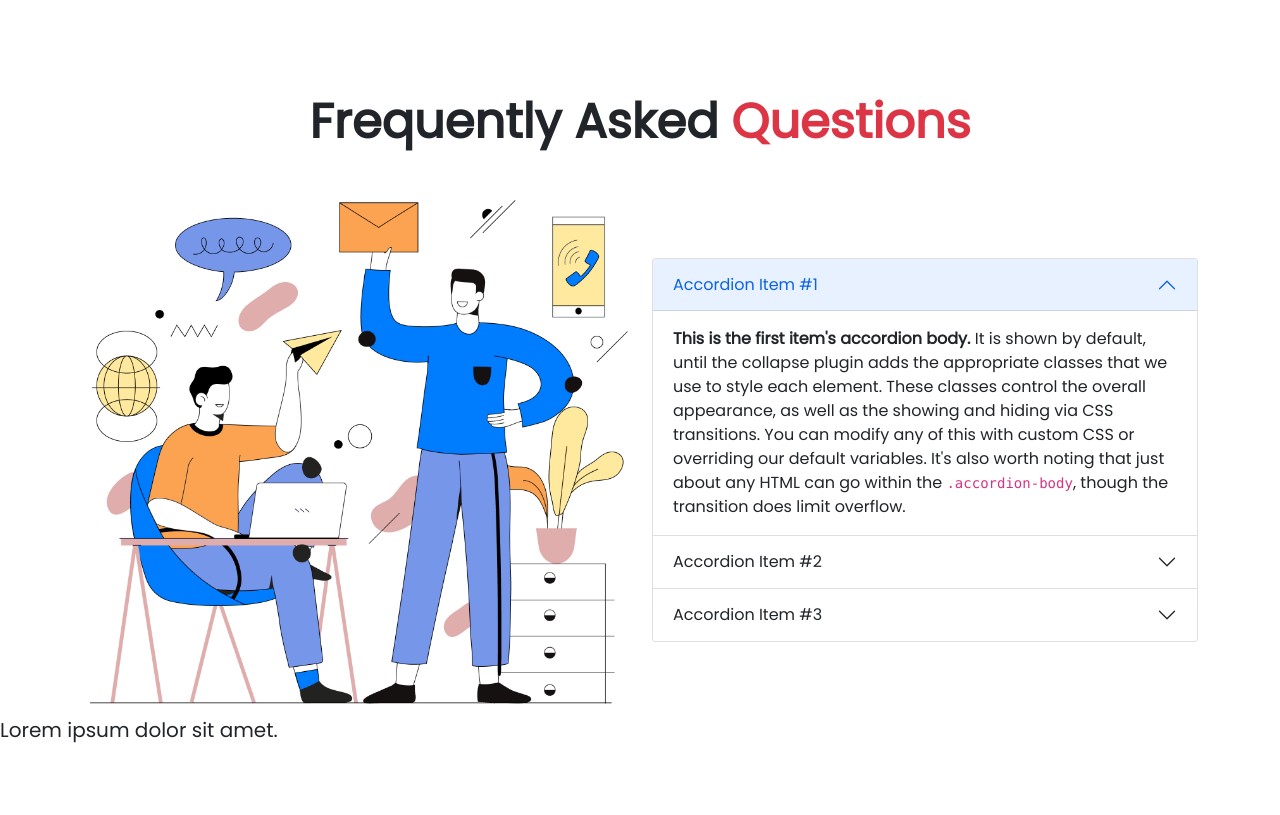
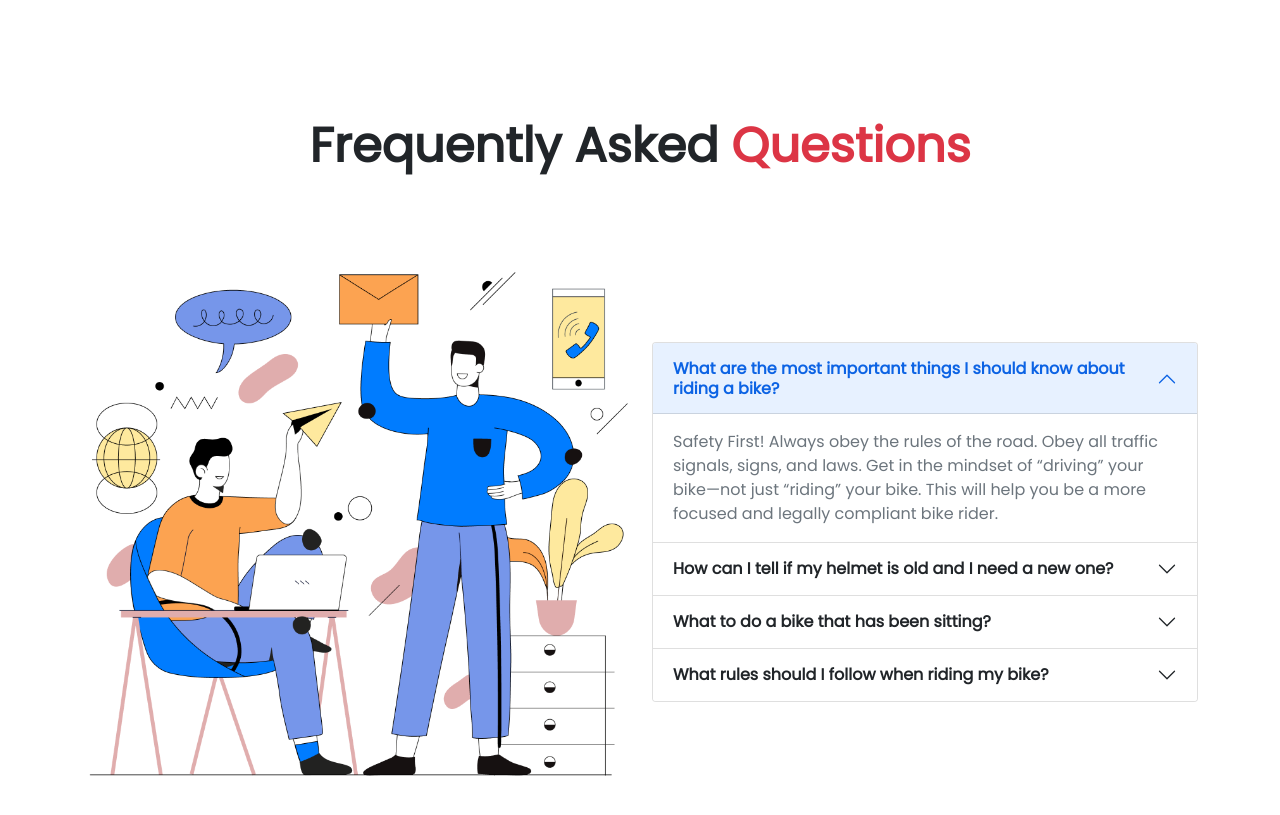
Before and after one commit to irfanhsajid/Honda-CBR-Responsive-Page-Bootstrap-5, a plain HTML site: page index.html in a window 1280 px wide. Shown: the part 1677-2492 px from the top of the page. Before the commit the page ends 2427 px from the top, so only its background shows below. Drawn offline with nearby package versions, Linux system fonts and the light colour scheme.

Commit message:
FAQ ends

```diff
--- a/index.html
+++ b/index.html
@@ -160,14 +160,14 @@
                 </div>
             </div>
         </section>
-        <br> <br>
+        <br>
         <!-- Frequently asked questions section -->
-        <section class="container">
+        <section class="container my-5">
             <h1 style="font-size: 48px;" class="text-center fw-bolder">Frequently Asked <span
                     class="text-danger">Questions
                 </span></h1>
-            <br>
-            <div class="row row-cols-2 align-items-center">
+            <br> <br> <br>
+            <div class="row row-cols-md-2 row-cols-1 gy-3 align-items-center">
                 <div class="col">
                     <img class="img-fluid" src="images/faq.png" alt="">
                 </div>
@@ -178,58 +178,77 @@
                                 <button class="accordion-button" type="button" data-bs-toggle="collapse"
                                     data-bs-target="#panelsStayOpen-collapseOne" aria-expanded="true"
                                     aria-controls="panelsStayOpen-collapseOne">
-                                    Accordion Item #1
+                                    <span class="fw-bold"> What are the most important things I should
+                                        know about riding a bike?</span>
                                 </button>
                             </h2>
                             <div id="panelsStayOpen-collapseOne" class="accordion-collapse collapse show"
                                 aria-labelledby="panelsStayOpen-headingOne">
                                 <div class="accordion-body">
-                                    <strong>This is the first item's accordion body.</strong> It is shown by default,
-                                    until the collapse plugin adds the appropriate classes that we use to style each
-                                    element. These classes control the overall appearance, as well as the showing and
-                                    hiding via CSS transitions. You can modify any of this with custom CSS or overriding
-                                    our default variables. It's also worth noting that just about any HTML can go within
-                                    the <code>.accordion-body</code>, though the transition does limit overflow.
+                                    <span class="text-muted">Safety First! Always obey the rules of the road. Obey all
+                                        traffic
+                                        signals, signs, and laws. Get in the mindset of “driving” your
+                                        bike—not just “riding” your bike. This will help you be a more
+                                        focused and legally compliant bike rider.</span>
                                 </div>
                             </div>
                         </div>
                         <div class="accordion-item">
-                            <h2 class="accordion-header" id="panelsStayOpen-headingTwo">
+                            <h2 class="accordion-header fw-bold" id="panelsStayOpen-headingTwo">
                                 <button class="accordion-button collapsed" type="button" data-bs-toggle="collapse"
                                     data-bs-target="#panelsStayOpen-collapseTwo" aria-expanded="false"
                                     aria-controls="panelsStayOpen-collapseTwo">
-                                    Accordion Item #2
+                                    <span class="fw-bold"> How can I tell if my helmet is old and I need a
+                                        new one?</span>
                                 </button>
                             </h2>
                             <div id="panelsStayOpen-collapseTwo" class="accordion-collapse collapse"
                                 aria-labelledby="panelsStayOpen-headingTwo">
                                 <div class="accordion-body">
-                                    <strong>This is the second item's accordion body.</strong> It is hidden by default,
-                                    until the collapse plugin adds the appropriate classes that we use to style each
-                                    element. These classes control the overall appearance, as well as the showing and
-                                    hiding via CSS transitions. You can modify any of this with custom CSS or overriding
-                                    our default variables. It's also worth noting that just about any HTML can go within
-                                    the <code>.accordion-body</code>, though the transition does limit overflow.
+                                    <span class="text-muted">Bear in mind that if the helmet did its job most people
+                                        would tell you that they did not even hit their head, or did not hit their head
+                                        that hard. And the thin shells on most helmets now tend to hide any dents in the
+                                        foam. But if you can see marks on the shell or measure any foam crush at all,
+                                        replace the helmet.</span>
                                 </div>
                             </div>
                         </div>
-                        <div class="accordion-item">
-                            <h2 class="accordion-header" id="panelsStayOpen-headingThree">
+                        <div class="accordion-item ">
+                            <h2 class="accordion-header fw-bold" id="panelsStayOpen-headingThree">
                                 <button class="accordion-button collapsed" type="button" data-bs-toggle="collapse"
                                     data-bs-target="#panelsStayOpen-collapseThree" aria-expanded="false"
                                     aria-controls="panelsStayOpen-collapseThree">
-                                    Accordion Item #3
+                                    <span class="fw-bold">What to do a bike that has been sitting?</span>
                                 </button>
                             </h2>
                             <div id="panelsStayOpen-collapseThree" class="accordion-collapse collapse"
                                 aria-labelledby="panelsStayOpen-headingThree">
                                 <div class="accordion-body">
-                                    <strong>This is the third item's accordion body.</strong> It is hidden by default,
-                                    until the collapse plugin adds the appropriate classes that we use to style each
-                                    element. These classes control the overall appearance, as well as the showing and
-                                    hiding via CSS transitions. You can modify any of this with custom CSS or overriding
-                                    our default variables. It's also worth noting that just about any HTML can go within
-                                    the <code>.accordion-body</code>, though the transition does limit overflow.
+                                    <span class="text-muted">
+                                        Tighten and adjust your bike seat before using it for the first time. A loose
+                                        seat can lead to trouble and an uncomfortable ride. If the seat cover is worn
+                                        out and springs are exposed, then replace your seat immediately. All bikes tires
+                                        lose air pressure if they sit for awhile, so it's likely you'll need to add
+                                        air.</span>
+                                </div>
+                            </div>
+                        </div>
+                        <div class="accordion-item">
+                            <h2 class="accordion-header fw-bold" id="panelsStayOpen-headingfour">
+                                <button class="accordion-button collapsed" type="button" data-bs-toggle="collapse"
+                                    data-bs-target="#panelsStayOpen-collapsefour" aria-expanded="false"
+                                    aria-controls="panelsStayOpen-collapseThree">
+                                    <span class="fw-bold">What rules should I follow when riding my bike?</span>
+                                </button>
+                            </h2>
+                            <div id="panelsStayOpen-collapsefour" class="accordion-collapse collapse"
+                                aria-labelledby="panelsStayOpen-headingfour">
+                                <div class="accordion-body">
+                                    <span class="text-muted">All motorcycle owners should start and run their
+                                        motorcycles for at least 15 minutes once a week during the winter. Letting it
+                                        run will keep all the engine components and gaskets lubricated, eliminates
+                                        condensation buildup, ensures the carburetor will not gum up, and recharges the
+                                        battery.</span>
                                 </div>
                             </div>
                         </div>
@@ -237,8 +256,9 @@
                 </div>
             </div>
         </section>
+
         <footer>
-            <h5>Lorem ipsum dolor sit amet.</h5>
+
         </footer>
     </main>
 
```
